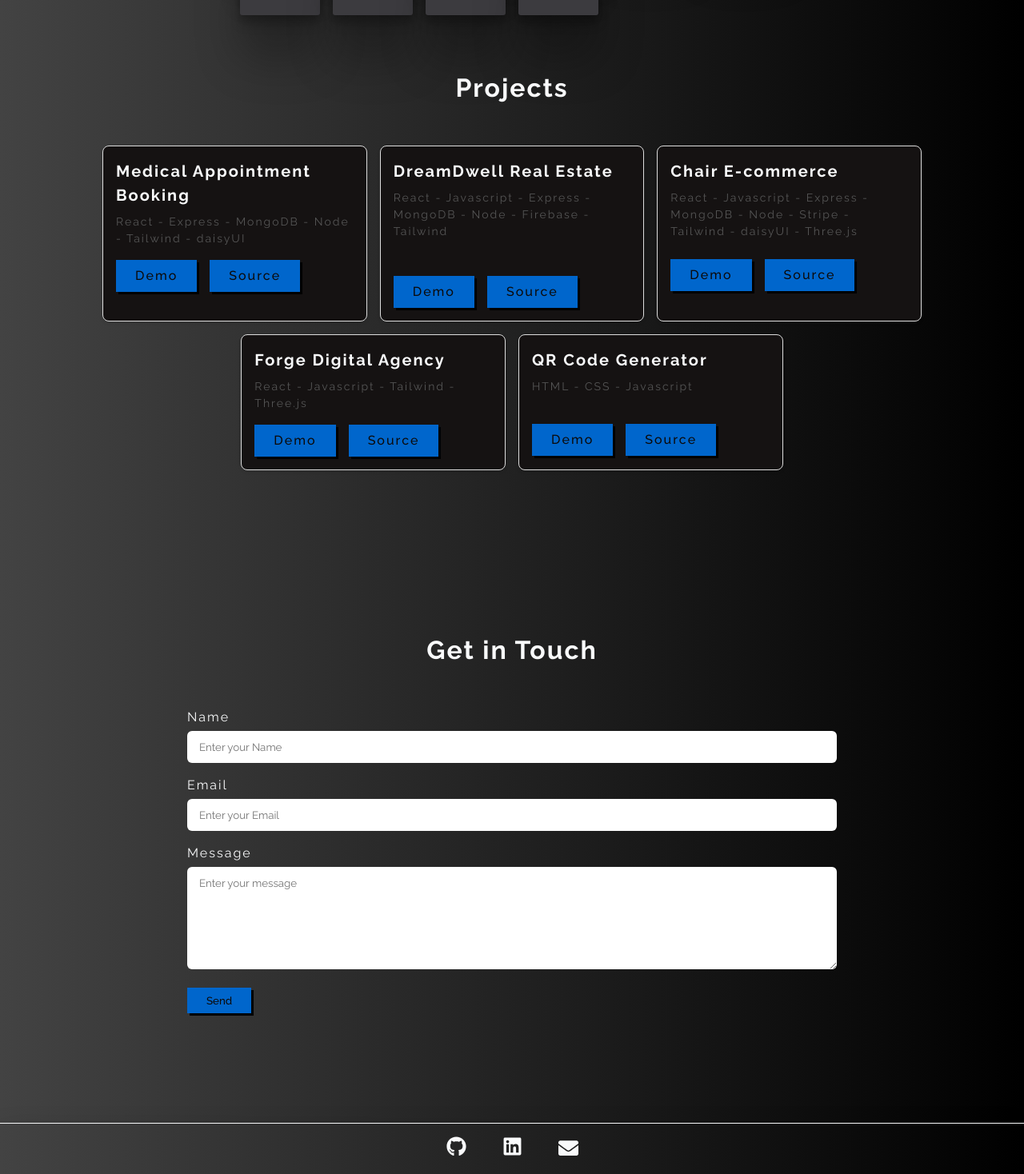
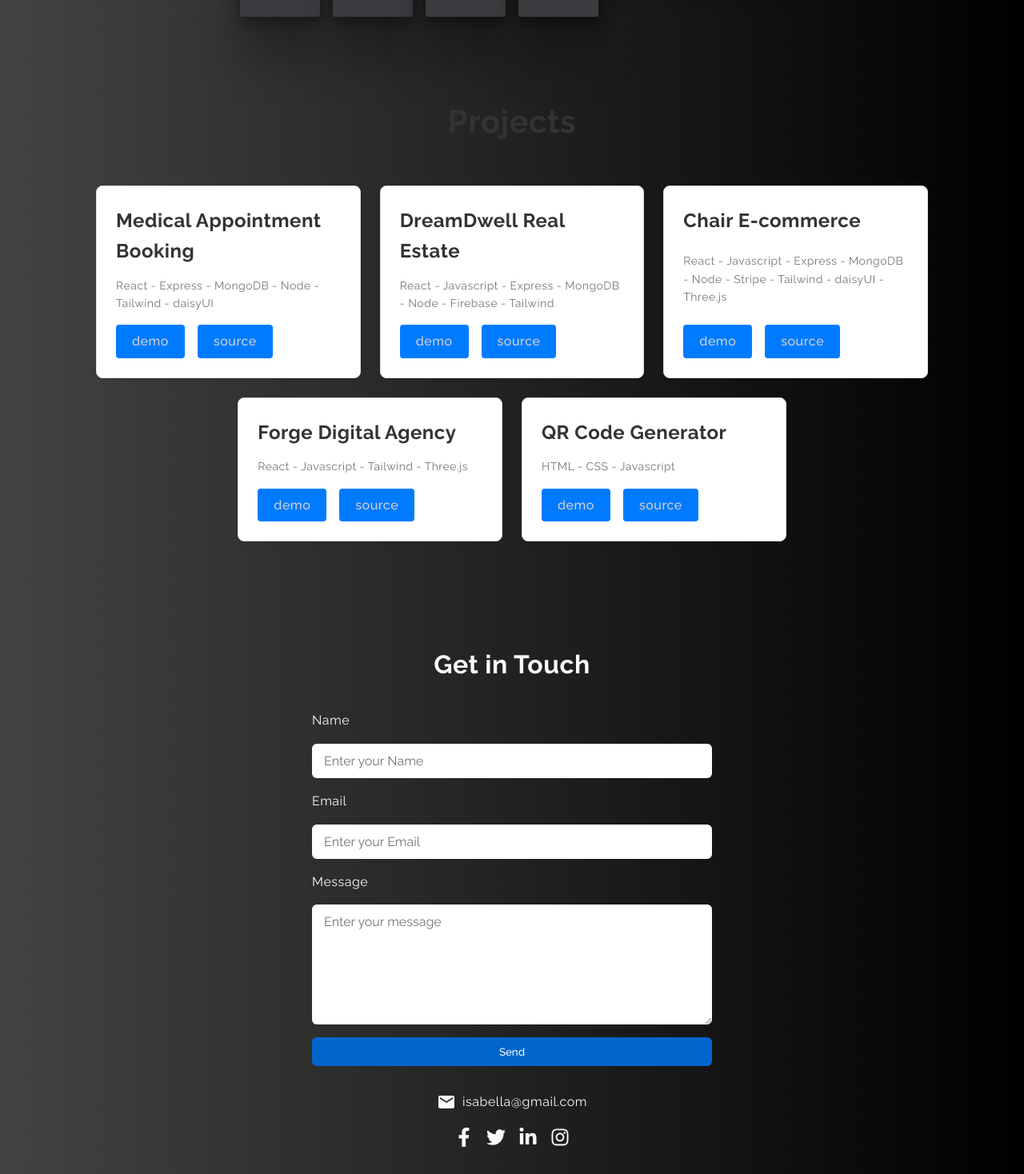
Before and after one commit to isabellaterano/portfolio, a React (Vite) app: page / in a window 1280 px wide. Shown: the part 1922-3390 px from the top of the page at 80% size. Built offline with nearby package versions, Linux system fonts and the light colour scheme.

Commit message:
improve  ui

```diff
--- a/src/components/Contact/Alert.jsx
+++ b/src/components/Contact/Alert.jsx
@@ -1,10 +1,7 @@
 const Alert = ({ type, text }) => {
   return (
     <div className="alert">
-      <div className={`${type === "danger" ? "alert-danger" : "alert-pass"}`}>
-        <p className={`${type === "danger" ? "alert-danger" : "alert-pass"}`}>
-          {type === "danger" ? "Failed" : "Success"}
-        </p>
+      <div className={type === "danger" ? "alert-danger" : "alert-pass"}>
         <p>{text}</p>
       </div>
     </div>
--- a/src/components/Contact/Contact.css
+++ b/src/components/Contact/Contact.css
@@ -1,67 +1,120 @@
 .contact {
-  min-height: 100dvh;
+  min-height: 100vh;
   display: flex;
   justify-content: center;
   align-items: center;
   flex-direction: column;
+  padding: 20px;
 }
 
 .contact-title {
   text-align: center;
   font-size: 2rem;
-  margin: 3rem;
+  margin: 2rem 0;
+  color: var(--primary-color);
 }
 
-.contact-title span {
-  border-bottom: 2px solid var(--blue-color);
+.contact__form {
+  width: 100%;
+  max-width: 500px;
+  display: flex;
+  flex-direction: column;
+  gap: 1rem;
 }
 
 .input,
 .textarea {
   width: 100%;
   padding: 12px 15px;
-  margin-bottom: 1rem;
-  margin-top: 5px;
   border-radius: 6px;
-  border: none;
+  border: 1px solid var(--input-border-color);
+  font-size: 1rem;
 }
 
 .textarea {
-  width: 100%;
-  height: 8rem;
+  height: 150px;
 }
 
 .contact-btn {
   cursor: pointer;
-  padding-top: 0.5rem;
-  padding-bottom: 0.5rem;
-  padding-left: 1.5rem;
-  padding-right: 1.5rem;
-  width: fit-content;
+  padding: 10px 20px;
   font-weight: 500;
-  color: var(--stone-color);
-  background-color: var(--blue-color);
-  transition-property: all;
-  transition-timing-function: cubic-bezier(0.4, 0, 0.2, 1);
-  transition-duration: 300ms;
-  box-shadow: 3px 3px 0 black;
+  color: var(--button-text-color);
+  background-color: var(--button-bg-color);
   border: none;
+  border-radius: 6px;
+  transition: transform 0.2s ease, box-shadow 0.2s ease;
 }
 
-.contact-btn:hover {
-  box-shadow: none;
-  transform: translateX(3px);
-  transform: translateY(3px);
+.contact-btn:disabled {
+  background-color: var(--button-disabled-bg-color);
+  cursor: not-allowed;
 }
 
-.danger {
-  color: rgba(196, 15, 15, 0.912);
+.contact-btn:hover:not(:disabled) {
+  box-shadow: none;
+  transform: translate(2px, 2px);
+}
+
+.alert {
+  margin-bottom: 1rem;
+  width: 100%;
 }
 
 .alert-danger {
-  background-color: rgba(171, 12, 12, 0.804);
+  background-color: rgba(171, 12, 12, 0.8);
 }
 
 .alert-pass {
-  background-color: rgba(7, 7, 194, 0.792);
+  background-color: rgba(7, 7, 194, 0.8);
 }
+
+.alert p {
+  margin: 0;
+  padding: 10px;
+  color: white;
+}
+
+.contact-info {
+  margin-top: 2rem;
+  display: flex;
+  flex-direction: column;
+  align-items: center;
+  gap: 1rem;
+}
+
+.contact-info__item {
+  display: flex;
+  align-items: center;
+  gap: 0.5rem;
+  font-size: 1rem;
+  color: var(--primary-color);
+}
+
+.contact-info__icon {
+  font-size: 1.5rem;
+}
+
+.contact-info__text {
+  color: var(--primary-color);
+  text-decoration: none;
+}
+
+.contact-info__text:hover {
+  text-decoration: underline;
+}
+
+.contact-info__socials {
+  display: flex;
+  gap: 1rem;
+}
+
+.contact-info__socials a {
+  color: var(--primary-color);
+  font-size: 1.5rem;
+  transition: color 0.3s ease;
+}
+
+.contact-info__socials a:hover {
+  color: var(--hover-color);
+}
--- a/src/components/Contact/Contact.jsx
+++ b/src/components/Contact/Contact.jsx
@@ -4,6 +4,13 @@ import useAlert from "../../hooks/useAlert";
 import Alert from "./Alert";
 import { useTranslation } from "react-i18next";
 import { motion } from "framer-motion";
+import {
+  FaFacebookF,
+  FaTwitter,
+  FaLinkedinIn,
+  FaInstagram,
+} from "react-icons/fa";
+import { MdEmail } from "react-icons/md";
 import "./Contact.css";
 
 const Contact = () => {
@@ -18,8 +25,10 @@ const Contact = () => {
   const { alert, showAlert, hideAlert } = useAlert();
 
   const handleChange = (e) => {
-    setForm({ ...form, [e.target.name]: e.target.value });
+    const { name, value } = e.target;
+    setForm((prevForm) => ({ ...prevForm, [name]: value }));
   };
+
   const handleSubmit = (e) => {
     e.preventDefault();
     setIsLoading(true);
@@ -32,34 +41,31 @@ const Contact = () => {
           from_name: form.name,
           to_name: "Isabella",
           from_email: form.email,
-          to_email: "isabellaiterano@gmail.com",
+          to_email: "isabella@gmail.com",
           message: form.message,
         },
         import.meta.env.VITE_APP_EMAILJS_PUBLIC_KEY
       )
       .then(() => {
         setIsLoading(false);
-        //SHOW SUCCESS MESSAGE
         showAlert({
           show: true,
-          text: "Message sent successfully!",
+          text: t("message.success"),
           type: "success",
         });
-        //HIDE AN ALERT
 
         setTimeout(() => {
           hideAlert();
           setForm({ name: "", email: "", message: "" });
-        });
+        }, 3000);
       })
       .catch((error) => {
         setIsLoading(false);
-        console.log(error);
+        console.error(error);
 
-        //ERROR MESSAGE
         showAlert({
           show: true,
-          text: "I didnt receive your message!",
+          text: t("message.failure"),
           type: "danger",
         });
       });
@@ -71,16 +77,17 @@ const Contact = () => {
 
       <motion.h2
         className="contact-title"
-        whileInView={{ opacity: 1, x: 0 }}
         initial={{ opacity: 0, x: -100 }}
+        animate={{ opacity: 1, x: 0 }}
         transition={{ duration: 0.5 }}
       >
         {t("contact.title")}
       </motion.h2>
 
       <form className="contact__form" onSubmit={handleSubmit}>
-        <label>{t("contact.name")}</label>
+        <label htmlFor="name">{t("contact.name")}</label>
         <input
+          id="name"
           type="text"
           name="name"
           className="input"
@@ -89,8 +96,9 @@ const Contact = () => {
           value={form.name}
           onChange={handleChange}
         />
-        <label>{t("contact.email")}</label>
+        <label htmlFor="email">{t("contact.email")}</label>
         <input
+          id="email"
           type="email"
           name="email"
           className="input"
@@ -99,8 +107,9 @@ const Contact = () => {
           value={form.email}
           onChange={handleChange}
         />
-        <label>{t("contact.message")}</label>
+        <label htmlFor="message">{t("contact.message")}</label>
         <textarea
+          id="message"
           name="message"
           className="textarea"
           placeholder={t("placeholder.message")}
@@ -108,11 +117,49 @@ const Contact = () => {
           value={form.message}
           onChange={handleChange}
         />
-
         <button type="submit" className="contact-btn" disabled={isLoading}>
-          {isLoading ? `${t("button.loading")}` : `${t("contact.button")}`}
+          {isLoading ? t("button.loading") : t("contact.button")}
         </button>
       </form>
+
+      <div className="contact-info">
+        <div className="contact-info__item">
+          <MdEmail className="contact-info__icon" />
+          <a href="mailto:isabella@gmail.com" className="contact-info__text">
+            isabella@gmail.com
+          </a>
+        </div>
+        <div className="contact-info__socials">
+          <a
+            href="https://www.facebook.com"
+            target="_blank"
+            rel="noopener noreferrer"
+          >
+            <FaFacebookF className="contact-info__icon" />
+          </a>
+          <a
+            href="https://www.twitter.com"
+            target="_blank"
+            rel="noopener noreferrer"
+          >
+            <FaTwitter className="contact-info__icon" />
+          </a>
+          <a
+            href="https://www.linkedin.com"
+            target="_blank"
+            rel="noopener noreferrer"
+          >
+            <FaLinkedinIn className="contact-info__icon" />
+          </a>
+          <a
+            href="https://www.instagram.com"
+            target="_blank"
+            rel="noopener noreferrer"
+          >
+            <FaInstagram className="contact-info__icon" />
+          </a>
+        </div>
+      </div>
     </section>
   );
 };
--- a/src/components/Projects/ProjectCard.css
+++ b/src/components/Projects/ProjectCard.css
@@ -1,90 +1,79 @@
-.productcard {
+.project-card-container {
   display: flex;
   flex-wrap: wrap;
   justify-content: center;
-  gap: 16px;
-  padding: 16px;
+  gap: 1.5rem;
 }
 
-.wrapper {
-  flex: 1 1 calc(33.333% - 32px);
-  max-width: calc(33.333% - 32px);
-  background-color: #151212;
+.project-card {
+  flex: 1 1 calc(33.333% - 2rem);
+  max-width: calc(33.333% - 2rem);
+  background-color: #fff;
   border: 1px solid #ddd;
   border-radius: 8px;
   overflow: hidden;
   box-shadow: 0 2px 4px rgba(0, 0, 0, 0.1);
-  transition: transform 0.2s;
+  transition: transform 0.2s, box-shadow 0.2s;
+  display: flex;
+  flex-direction: column;
 }
 
-.wrapper:hover {
+.project-card:hover {
   transform: translateY(-5px);
+  box-shadow: 0 4px 8px rgba(0, 0, 0, 0.2);
 }
 
-.productcard__description {
-  padding: 16px;
+.project-card__description {
+  padding: 1.5rem;
+  flex-grow: 1;
+  display: flex;
+  flex-direction: column;
+  justify-content: space-between;
 }
 
-.productcard__description h3 {
-  font-size: 1.25em;
-  margin-bottom: 8px;
+.project-card__description h3 {
+  font-size: 1.5rem;
+  margin-bottom: 0.75rem;
+  color: #333;
 }
 
-.productcard__description span {
+.project-card__description span {
   display: block;
-  font-size: 0.875em;
-  color: #555;
-  margin-bottom: 16px;
+  font-size: 0.875rem;
+  color: #777;
+  margin-bottom: 1rem;
 }
 
-.productcard__button {
+.project-card__buttons {
   display: flex;
   align-items: center;
   gap: 1rem;
 }
 
-.productcard__btn {
-  padding-top: 0.5rem;
-  padding-bottom: 0.5rem;
-  padding-left: 1.5rem;
-  padding-right: 1.5rem;
-  width: fit-content;
+.project-card__btn {
+  padding: 0.5rem 1.25rem;
   font-weight: 500;
-  color: var(--stone-color);
-  background-color: var(--blue-color);
-  transition-property: all;
-  transition-timing-function: cubic-bezier(0.4, 0, 0.2, 1);
-  transition-duration: 300ms;
-  box-shadow: 3px 3px 0 black;
+  color: #d3d3d3;
+  background-color: #007bff;
   text-decoration: none;
+  border-radius: 4px;
+  transition: background-color 0.3s, transform 0.3s;
 }
 
-.fix {
-  margin-top: 2.8rem;
-}
-.fix-button {
-  margin-top: 1.5rem;
-}
-
-.fix-btn {
-  margin-top: 2.3rem;
-}
-
-.productcard__btn:hover {
-  box-shadow: none;
-  transform: translateX(3px);
-  transform: translateY(3px);
+.project-card__btn:hover {
+  background-color: #0056b3;
+  transform: translateY(-2px);
 }
 
 @media (max-width: 1024px) {
-  .wrapper {
-    flex: 1 1 calc(50% - 32px);
-    max-width: calc(50% - 32px);
+  .project-card {
+    flex: 1 1 calc(50% - 2rem);
+    max-width: calc(50% - 2rem);
   }
 }
 
 @media (max-width: 768px) {
-  .wrapper {
+  .project-card {
     flex: 1 1 100%;
     max-width: 100%;
   }
--- a/src/components/Projects/ProjectCard.jsx
+++ b/src/components/Projects/ProjectCard.jsx
@@ -1,138 +1,71 @@
 import { useTranslation } from "react-i18next";
 import "./ProjectCard.css";
+
+const projects = [
+  {
+    title: "productcard.title.medical",
+    techStack: "React - Express - MongoDB - Node - Tailwind - daisyUI",
+    demoLink: "https://stayhealthy-7wyt.onrender.com/",
+    sourceLink: "https://github.com/isabellaterano/medical-booking",
+  },
+  {
+    title: "productcard.title.estate",
+    techStack:
+      "React - Javascript - Express - MongoDB - Node - Firebase - Tailwind",
+    demoLink: "https://dreamdwell-estate-ljy3.onrender.com",
+    sourceLink: "https://github.com/isabellaterano/dreamdwell-estate",
+  },
+  {
+    title: "productcard.title.chair",
+    techStack:
+      "React - Javascript - Express - MongoDB - Node - Stripe - Tailwind - daisyUI - Three.js",
+    demoLink: "https://ecommerce-chair.onrender.com/",
+    sourceLink: "https://github.com/isabellaterano/ecommerce-chair",
+  },
+  {
+    title: "productcard.title.landing",
+    techStack: "React - Javascript - Tailwind - Three.js",
+    demoLink: "https://digitalagency-forge.netlify.app/",
+    sourceLink: "https://github.com/isabellaterano/digital-agency",
+  },
+  {
+    title: "productcard.title.qrcode",
+    techStack: "HTML - CSS - Javascript",
+    demoLink: "https://isabellaterano.github.io/qr-code/",
+    sourceLink: "https://github.com/isabellaterano/qr-code",
+  },
+];
 
 const ProjectCard = () => {
   const { t } = useTranslation();
   return (
-    <div className="productcard">
-      <div className="wrapper">
-        <div className="productcard__description">
-          <h3>{t("productcard.title.medical")}</h3>
-          <span>React - Express - MongoDB - Node - Tailwind - daisyUI</span>
-          <div className="productcard__button">
+    <div className="project-card-container">
+      {projects.map((project, index) => (
+        <div className="project-card" key={index}>
+          <div className="project-card__description">
+            <h3>{t(project.title)}</h3>
+            <span>{project.techStack}</span>
+            <div className="project-card__buttons">
               <a
-              href="https://stayhealthy-7wyt.onrender.com/"
+                href={project.demoLink}
                 target="_blank"
                 rel="noopener noreferrer"
-              className="productcard__btn"
+                className="project-card__btn"
               >
-              Demo
+                {t("demo")}
               </a>
               <a
-              href="https://github.com/isabellaterano/medical-booking"
+                href={project.sourceLink}
                 target="_blank"
                 rel="noopener noreferrer"
-              className="productcard__btn"
+                className="project-card__btn"
               >
-              Source
+                {t("source")}
               </a>
             </div>
           </div>
         </div>
-      <div className="wrapper">
-        <div className="productcard__description">
-          <h3>{t("productcard.title.estate")}</h3>
-
-          <span>
-            React - Javascript - Express - MongoDB - Node - Firebase - Tailwind
-            <br />
-          </span>
-          <div className="productcard__button fix">
-            <a
-              href="https://dreamdwell-estate-ljy3.onrender.com"
-              target="_blank"
-              rel="noopener noreferrer"
-              className="productcard__btn"
-            >
-              Demo
-            </a>
-            <a
-              href="https://github.com/isabellaterano/dreamdwell-estate"
-              target="_blank"
-              rel="noopener noreferrer"
-              className="productcard__btn"
-            >
-              Source
-            </a>
-          </div>
-        </div>
-      </div>
-      <div className="wrapper">
-        <div className="productcard__description">
-          <h3>{t("productcard.title.chair")}</h3>
-
-          <span>
-            React - Javascript - Express - MongoDB - Node - Stripe - Tailwind -
-            daisyUI - Three.js
-          </span>
-          <div className="productcard__button fix-button">
-            <a
-              href="https://ecommerce-chair.onrender.com/"
-              target="_blank"
-              rel="noopener noreferrer"
-              className="productcard__btn"
-            >
-              Demo
-            </a>
-            <a
-              href="https://github.com/isabellaterano/ecommerce-chair"
-              target="_blank"
-              rel="noopener noreferrer"
-              className="productcard__btn"
-            >
-              Source
-            </a>
-          </div>
-        </div>
-      </div>
-      <div className="wrapper">
-        <div className="productcard__description">
-          <h3>{t("productcard.title.landing")}</h3>
-          <span>React - Javascript - Tailwind - Three.js</span>
-          <div className="productcard__button">
-            <a
-              href="https://digitalagency-forge.netlify.app/"
-              target="_blank"
-              rel="noopener noreferrer"
-              className="productcard__btn"
-            >
-              Demo
-            </a>
-            <a
-              href="https://github.com/isabellaterano/digital-agency"
-              target="_blank"
-              rel="noopener noreferrer"
-              className="productcard__btn"
-            >
-              Source
-            </a>
-          </div>
-        </div>
-      </div>
-      <div className="wrapper">
-        <div className="productcard__description">
-          <h3>{t("productcard.title.qrcode")}</h3>
-          <span>HTML - CSS - Javascript</span>
-          <div className="productcard__button fix-btn">
-            <a
-              href="https://isabellaterano.github.io/qr-code/"
-              target="_blank"
-              rel="noopener noreferrer"
-              className="productcard__btn"
-            >
-              Demo
-            </a>
-            <a
-              href="https://github.com/isabellaterano/qr-code"
-              target="_blank"
-              rel="noopener noreferrer"
-              className="productcard__btn"
-            >
-              Source
-            </a>
-          </div>
-        </div>
-      </div>
+      ))}
     </div>
   );
 };
--- a/src/components/Projects/Projects.css
+++ b/src/components/Projects/Projects.css
@@ -1,12 +1,13 @@
 .projects {
   width: 100%;
-  height: 100%;
+  padding: 2rem 1rem;
 }
 
 .projects__title {
   text-align: center;
-  font-size: 2rem;
-  margin-bottom: 2rem;
+  font-size: 2.5rem;
+  margin-bottom: 3rem;
+  color: #333;
 }
 
 .anchor {
@@ -15,3 +16,10 @@
   margin-top: -3rem;
   visibility: hidden;
 }
+
+.projects__grid {
+  display: flex;
+  flex-wrap: wrap;
+  justify-content: center;
+  gap: 2rem;
+}
--- a/src/components/Projects/Projects.jsx
+++ b/src/components/Projects/Projects.jsx
@@ -8,7 +8,7 @@ const Projects = () => {
     <section className="projects" id="projects">
       <span className="anchor" id="section1"></span>
       <h2 className="projects__title">{t("project")}</h2>
-      <div>
+      <div className="projects__grid">
         <ProjectCard />
       </div>
     </section>
--- a/src/hooks/useAlert.jsx
+++ b/src/hooks/useAlert.jsx
@@ -6,7 +6,7 @@ const useAlert = () => {
   const showAlert = ({ text, type = "danger" }) =>
     setAlert({ show: true, text, type });
 
-  const hideAlert = () => hideAlert({ show: false, text: "", type: "danger" });
+  const hideAlert = () => setAlert({ show: false, text: "", type: "danger" });
 
   return { alert, showAlert, hideAlert };
 };
--- a/src/index.css
+++ b/src/index.css
@@ -1,28 +1,49 @@
 ::-webkit-scrollbar {
-  background: #292828;
   width: 1em;
+  background: var(--scrollbar-bg);
 }
+
 ::-webkit-scrollbar-track {
-  background: hsl(0, 2%, 24%);
+  background: var(--scrollbar-track-bg);
   border-radius: 100vw;
   margin-block: 0.5em;
 }
+
 ::-webkit-scrollbar-thumb {
-  background: hsl(0, 2%, 8%);
+  background: var(--scrollbar-thumb-bg);
   border-radius: 100vw;
 }
 
+/* Root Variables */
 :root {
   --blue-color: #0066cc;
   --white-color: #f9fafb;
   --stone-color: #0c0a09;
+  --scrollbar-bg: #292828;
+  --scrollbar-track-bg: hsl(0, 2%, 24%);
+  --scrollbar-thumb-bg: hsl(0, 2%, 8%);
+  --bg-gradient-start: #434343;
+  --bg-gradient-end: #000000;
+  --margin-large: 5rem;
+  --margin-small: 1rem;
+  --primary-font: "Raleway", sans-serif;
+  --heading-font-size: 2.5rem;
+  --text-font-size: 1rem;
+  --input-padding: 12px 15px;
+  --input-border-radius: 6px;
+  --button-padding: 10px 20px;
+  --button-bg-color: var(--blue-color);
+  --button-text-color: var(--white-color);
+  --button-disabled-bg-color: #999;
+  --transition-duration: 0.3s;
 }
 
+/* Reset & Base Styles */
 * {
+  margin: 0;
   padding: 0;
-  margin: 0;
   box-sizing: border-box;
-  font-family: "Raleway", sans-serif;
+  font-family: var(--primary-font);
 }
 
 html {
@@ -30,21 +51,26 @@ html {
 }
 
 body {
-  background: #000000;
-  background: -webkit-linear-gradient(to right, #434343, #000000);
-  background: linear-gradient(to right, #434343, #000000);
+  background: var(--bg-gradient-start);
+  background: -webkit-linear-gradient(
+    to right,
+    var(--bg-gradient-start),
+    var(--bg-gradient-end)
+  );
+  background: linear-gradient(
+    to right,
+    var(--bg-gradient-start),
+    var(--bg-gradient-end)
+  );
   color: var(--white-color);
-  letter-spacing: 2px;
-  line-height: 1.5;
-  font-optical-sizing: auto;
+  letter-spacing: 0.5px;
+  line-height: 1.6;
+  font-size: var(--text-font-size);
+  transition: background var(--transition-duration) ease,
+    color var(--transition-duration) ease;
 }
 
+/* Utility Classes */
 .margin {
-  margin: 0 5rem;
+  margin: 0 var(--margin-large);
 }
-
-@media (max-width: 738px) {
-  .margin {
-    margin: 0 1rem;
-  }
-}
```
Lines whose indentation alone changed are shown as unchanged.
